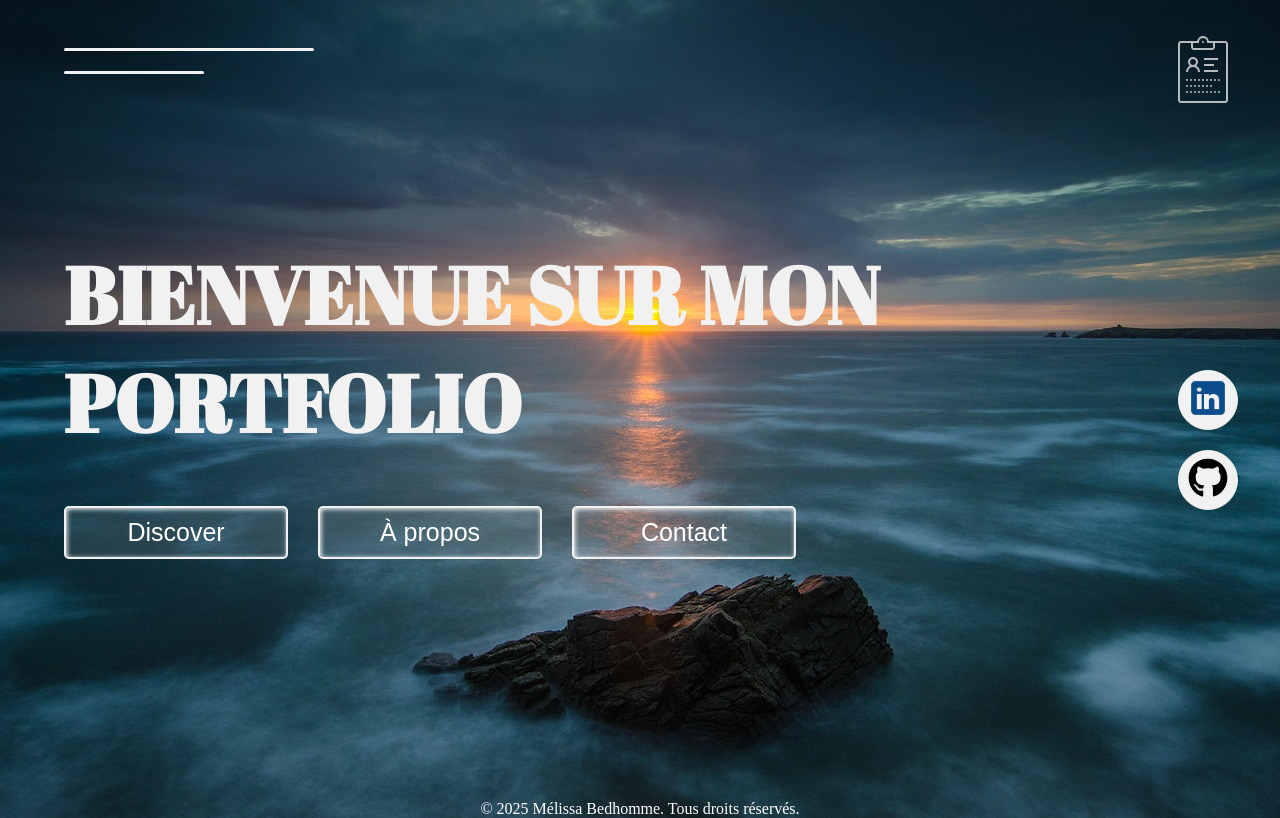
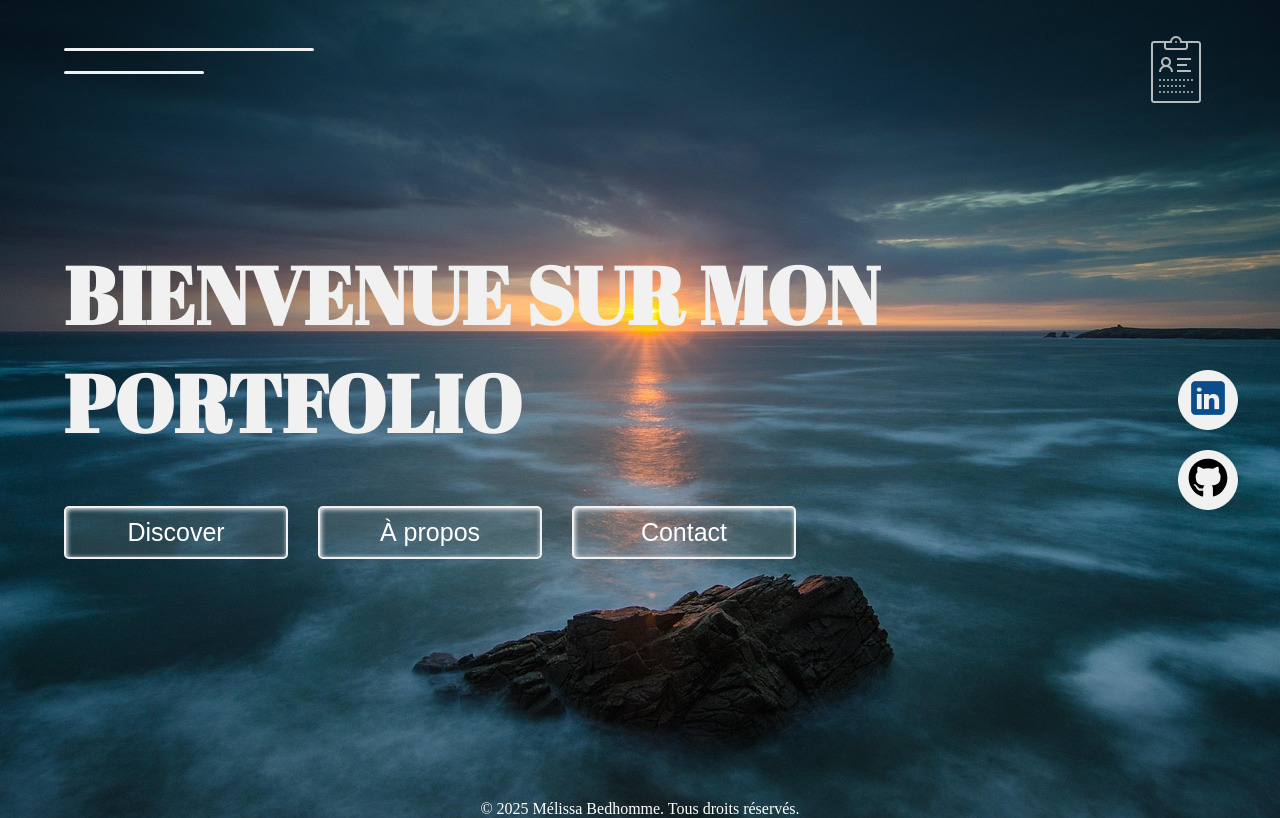
Before and after one commit to M-BEDH/Portfolio, a React (Create React App) app: page / in a window 1280 px wide. Built offline with nearby package versions, Linux system fonts and the light colour scheme; no server answers.

Commit message:
ajustement img de cv

```diff
--- a/src/App.css
+++ b/src/App.css
@@ -82,7 +82,7 @@ h1 span {
 
 .cv {
     position: absolute;
-    right: 2.9%;
+    right: 5%;
     top: 4%;
     width: 80px;
     height: 100px;
@@ -489,10 +489,10 @@ article {
     }
 
     .l1 {
-        width: 210px;
+        width: 200px;
     }
     .cv {
-        right: 0;
+        right: 2%;
         top: 4%;
         width: 45px;
         height: 45px;
```
